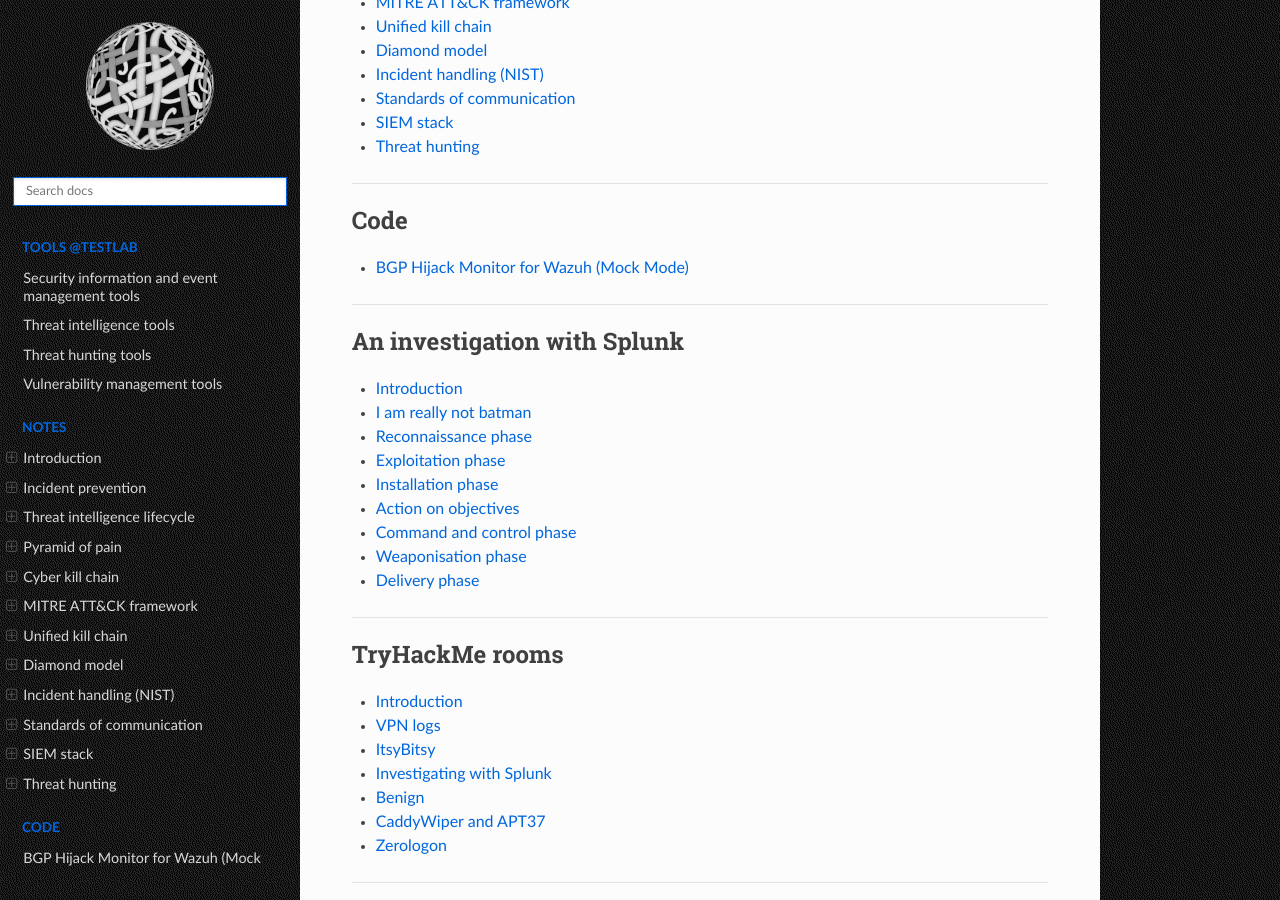
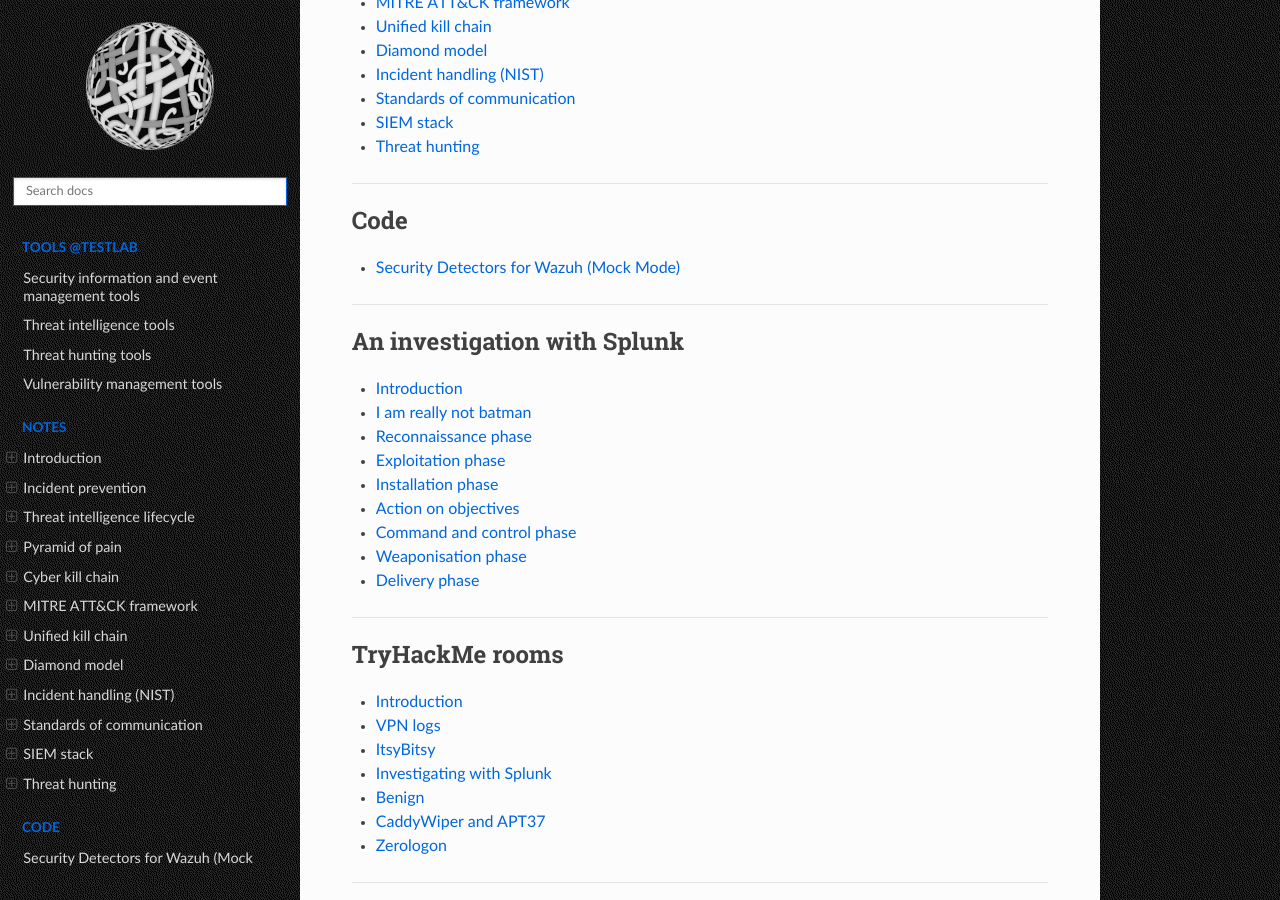
Before and after one commit to tymyrddin/blue-siem, a Sphinx documentation site: the page built from source/index.rst, in a window 1280 px wide and 900 px high, scrolled down 922 px. Built offline with Sphinx 7.4.7 and the Read the Docs theme 3.1.0, drawn with Linux system fonts in a browser that asks for light colours.

Commit message:
Added Security Detectors for Wazuh (Mock Mode)

```diff
--- a/source/index.rst
+++ b/source/index.rst
@@ -48,7 +48,7 @@
    :includehidden:
    :caption: Code
 
-   BGP Hijack Monitor for Wazuh (Mock Mode) <https://github.com/ninabarzh/bgp-wazuh-monitor/tree/main>
+   Security Detectors for Wazuh (Mock Mode) <https://github.com/ninabarzh/security-wazuh-monitor>
 
 ----
 
```
